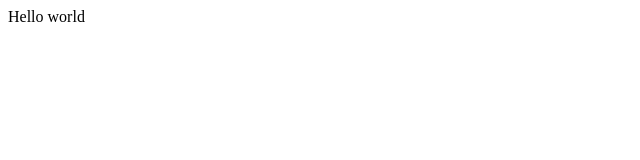
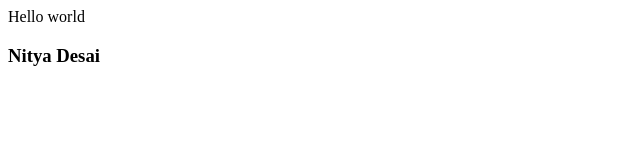
Before and after one commit to NityaDesai-SkyLogic/Nitya, a plain HTML site: page index.html in a window 1280 px wide. Shown: the whole page, without its empty margins (0-640 px from the left). Drawn offline with Linux system fonts and the light colour scheme.

Commit message:
Add new text

```diff
--- a/index.html
+++ b/index.html
@@ -1 +1,2 @@
 <p>Hello world</p>
+<h3>Nitya Desai</h3>
```
